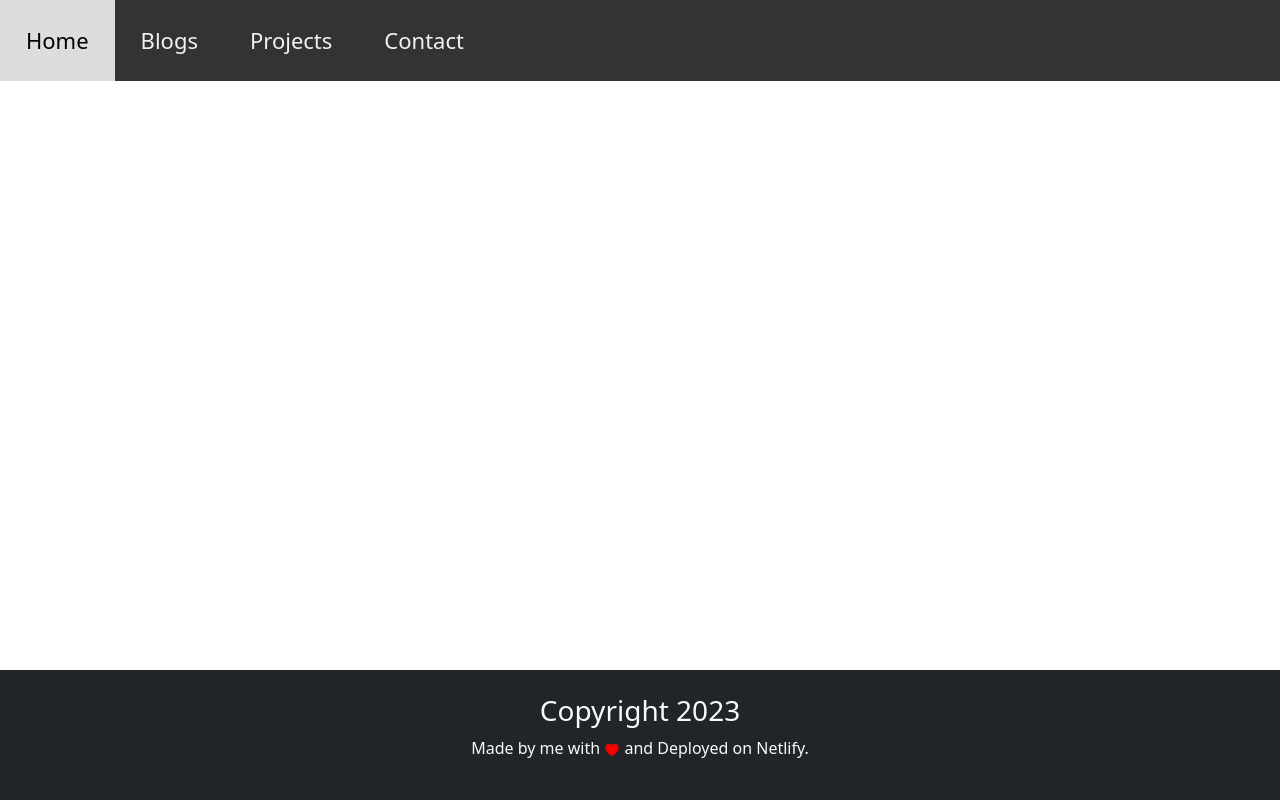
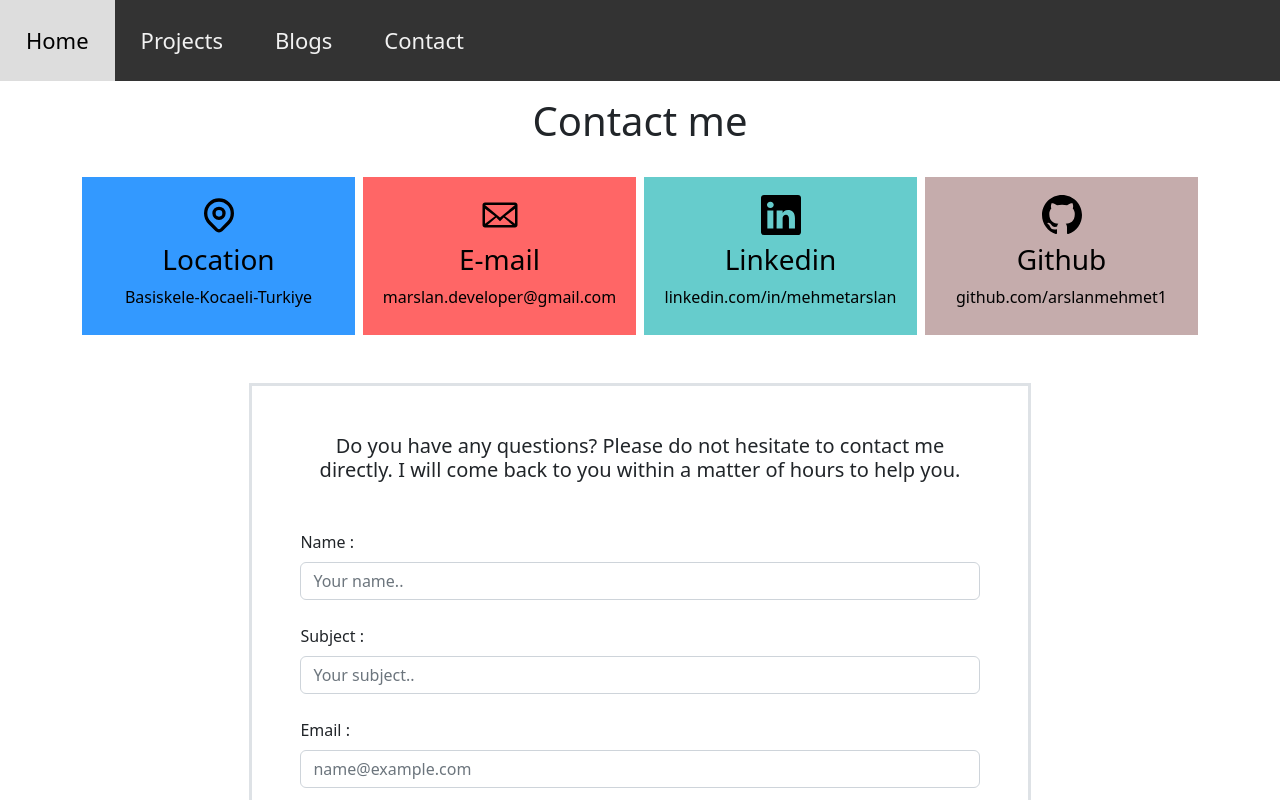
Before and after one commit to arslanmehmet1/MyWebPage, a React (Create React App) app: page /contact in a window 1280 px wide. Shown: the top 800 px of the page. Built offline with nearby package versions, Linux system fonts and the light colour scheme; a web font is replaced by a local one.

Commit message:
done except mail

```diff
--- a/src/components/Card.jsx
+++ b/src/components/Card.jsx
@@ -3,6 +3,12 @@ const Card = (data) => {
   const { title, image, desc, style, live, techno, source } = data;
 
   return (
+    <a
+      href={live}
+      target="_blank"
+      rel="noopener noreferrer"
+      style={{ textDecoration: "none" }}
+    >
       <div className="cards">
         <div className="titlediv">
           <h1 className="title">{title}</h1>
@@ -31,6 +37,7 @@ const Card = (data) => {
           </p>
         </div>
       </div>
+    </a>
   );
 };
 
--- a/src/components/Navbar.jsx
+++ b/src/components/Navbar.jsx
@@ -1,5 +1,5 @@
 import React from "react";
-import { NavLink } from "react-router-dom";
+import { Link, NavLink } from "react-router-dom";
 import "../css/navbar.css";
 
 const Navbar = () => {
@@ -29,10 +29,10 @@ const Navbar = () => {
       <div className="sticky-top">
         <div className="topnav" id="myTopnav">
           {/* <NavLink to="/">My Web Page</NavLink> */}
-          <NavLink to="/">Home</NavLink>
-          <NavLink to="/blogs/">Blogs</NavLink>
-          <NavLink to="/projects/">Projects</NavLink>
-          <NavLink to="/contact/">Contact</NavLink>
+          <Link to="/">Home</Link>
+          <Link to="/projects/">Projects</Link>
+          <Link to="/blogs/">Blogs</Link>
+          <Link to="/contact/">Contact</Link>
           <a href="javascript:void(0);" className="icon" onClick={myFunction}>
             <i className="fa fa-bars" />
           </a>
--- /dev/null
+++ b/src/css/blogs.css
@@ -0,0 +1,6 @@
+.middle {
+  height: 70vh;
+}
+.middle:hover {
+  cursor: progress;
+}
--- a/src/css/contact.css
+++ b/src/css/contact.css
@@ -0,0 +1,22 @@
+.first-box {
+  padding: 10px;
+  background: #59111158;
+}
+.second-box {
+  padding: 10px;
+  background: #39f;
+}
+.third-box {
+  padding: 10px;
+  background: #f66;
+}
+.fourth-box {
+  padding: 10px;
+  background: #6cc;
+}
+@media screen and (min-width: 1000px) {
+  .border {
+    width: 70%;
+    margin: auto;
+  }
+}
--- a/src/css/home.css
+++ b/src/css/home.css
@@ -111,3 +111,31 @@
   font-size: 2.5rem;
   text-decoration: underline;
 }
+.i-title {
+  height: 70px;
+  overflow: hidden;
+}
+
+.i-title-wrapper {
+  height: 100%;
+  animation: move 8s ease-in-out infinite alternate;
+}
+
+@keyframes move {
+  /* 50% {
+    transform: translateY(-50px);
+  } */
+
+  100% {
+    transform: translateY(-200px);
+  }
+}
+
+.i-title-item {
+  height: 50px;
+  font-size: 30px;
+  font-weight: bold;
+  color: #005c53;
+  display: flex;
+  align-items: center;
+}
--- a/src/pages/Blogs.jsx
+++ b/src/pages/Blogs.jsx
@@ -1,12 +1,18 @@
 import React from "react";
 import Footer from "../components/Footer";
 import Navbar from "../components/Navbar";
+import "../css/blogs.css";
 
 const Blogs = () => {
   return (
     <>
       <Navbar />
-      <Footer />
+      <div className="middle d-flex justify-content-center align-items-center">
+        <h3 className="">This page's editing is in progress</h3>
+      </div>
+      <div className="fixed-bottom">
+        <Footer />
+      </div>
     </>
   );
 };
--- a/src/pages/Contact.jsx
+++ b/src/pages/Contact.jsx
@@ -2,124 +2,141 @@ import React from "react";
 import Footer from "../components/Footer";
 import Navbar from "../components/Navbar";
 import "../css/contact.css";
+import { HiOutlineLocationMarker } from "react-icons/hi";
+import { GoMail } from "react-icons/go";
+import { BsLinkedin } from "react-icons/bs";
+import { BsGithub } from "react-icons/bs";
 
 const Contact = () => {
   return (
     <div>
       <Navbar />
-      <div className="overflow-hidden">
-        {/* <div className="contact row">
-          <div className="col-sm-7 m-5 p-3">
-            <section className="mb-4">
-              <h2 className="h1-responsive font-weight-bold text-center my-4">
-                Contact me
-              </h2>
-              <p className="text-center w-responsive mx-auto mb-5">
-                Do you have any questions? Please do not hesitate to contact us
-                directly. Our team will come back to you within a matter of
-                hours to help you.
+      <div className="bigblock text-center mt-3">
+        <div className="firstblog container">
+          <h1>Contact me</h1>
+          <br />
+          <div className="row text-center g-2">
+            <a
+              href="https://www.google.com/maps/place/Ba%C5%9Fiskele%2FKocaeli/@40.6884199,29.9032385,23679m/data=!3m1!1e3!4m6!3m5!1s0x14cb42e3bf1a1185:0x26aa1c0f34a00590!8m2!3d40.6298368!4d29.950926!16s%2Fm%2F0ch1cqg"
+              target="_blank"
+              rel="noopener noreferrer"
+              className="col-md-3 col-sm-6 text-decoration-none text-black"
+            >
+              <div className="second-box">
+                <h1>
+                  <HiOutlineLocationMarker />
+                </h1>
+                <h3>Location</h3>
+                <p>Basiskele-Kocaeli-Turkiye</p>
+              </div>
+            </a>
+            <a
+              href="mailto:marslan.developer@gmail.com"
+              className="col-md-3 col-sm-6 text-decoration-none text-black"
+            >
+              <div className="third-box">
+                <h1>
+                  <GoMail />
+                </h1>
+                <h3>E-mail</h3>
+                <p>marslan.developer@gmail.com</p>
+              </div>
+            </a>
+            <a
+              href="https://www.linkedin.com/in/mehmet-arslan-a40794243/"
+              target="_blank"
+              rel="noopener noreferrer"
+              className="col-md-3 col-sm-6 text-decoration-none text-black"
+            >
+              <div className="fourth-box">
+                <h1>
+                  <BsLinkedin />
+                </h1>
+                <h3>Linkedin</h3>
+                <p>linkedin.com/in/mehmetarslan</p>
+              </div>
+            </a>
+            <a
+              href="https://github.com/arslanmehmet1"
+              target="_blank"
+              rel="noopener noreferrer"
+              className="col-md-3 col-sm-6 text-decoration-none text-black"
+            >
+              <div className="first-box">
+                <h1>
+                  <BsGithub />
+                </h1>
+                <h3>Github</h3>
+                <p>github.com/arslanmehmet1</p>
+              </div>
+            </a>
+          </div>
+        </div>
+
+        <div className="secondblog container ">
+          <div className="my-5 p-5 border border-3">
+            <p className="text-center w-responsive mx-auto mb-5 h5">
+              Do you have any questions? Please do not hesitate to contact me
+              directly. I will come back to you within a matter of hours to help
+              you.
             </p>
-              <div className="row">
-                <div className="col-md-9 mb-md-0 mb-5">
-                  <form
-                    id="contact-form"
-                    name="contact-form"
-                    action="mail.php"
-                    method="POST"
-                  >
-                    <div className="row">
-                      <div className="col-md-6">
-                        <div className="md-form mb-0">
+
+            <div className="mb-4 text-start">
+              <label htmlFor="exampleFormControlInput1" className="form-label">
+                Name :
+              </label>
               <input
                 type="text"
-                            id="name"
-                            name="name"
                 className="form-control"
+                id="exampleFormControlInput1"
+                placeholder="Your name.."
               />
-                          <label htmlFor="name" className="">
-                            Your name
+            </div>
+            <div className="mb-4 text-start">
+              <label htmlFor="exampleFormControlInput1" className="form-label">
+                Subject :
               </label>
-                        </div>
-                      </div>
-                      <div className="col-md-6">
-                        <div className="md-form mb-0">
               <input
                 type="text"
-                            id="email"
-                            name="email"
                 className="form-control"
+                id="exampleFormControlInput1"
+                placeholder="Your subject.."
               />
-                          <label htmlFor="email" className="">
-                            Your email
+            </div>
+
+            <div className="mb-4 text-start">
+              <label htmlFor="exampleFormControlInput1" className="form-label">
+                Email :
               </label>
+              <input
+                type="email"
+                className="form-control"
+                id="exampleFormControlInput1"
+                placeholder="name@example.com"
+              />
+            </div>
+
+            <div className="mb-4 text-start">
+              <label
+                htmlFor="exampleFormControlTextarea1"
+                className="form-label"
+              >
+                You can write message :
+              </label>
+              <textarea
+                className="form-control"
+                id="exampleFormControlTextarea1"
+                rows={3}
+                defaultValue={""}
+              />
+            </div>
+            <button type="submit" class="btn btn-primary">
+              Send Message
+            </button>
           </div>
         </div>
       </div>
-                    <div className="row">
-                      <div className="col-md-12">
-                        <div className="md-form mb-0">
-                          <input
-                            type="text"
-                            id="subject"
-                            name="subject"
-                            className="form-control"
-                          />
-                          <label htmlFor="subject" className="">
-                            Subject
-                          </label>
-                        </div>
-                      </div>
-                    </div>
-                    <div className="row">
-                      <div className="col-md-12">
-                        <div className="md-form">
-                          <textarea
-                            type="text"
-                            id="message"
-                            name="message"
-                            rows={2}
-                            className="form-control md-textarea"
-                            defaultValue={""}
-                          />
-                          <label htmlFor="message">Your message</label>
-                        </div>
-                      </div>
-                    </div>
-                  </form>
-                  <div className="text-center text-md-left">
-                    <a
-                      className="btn btn-primary"
-                      onclick="document.getElementById('contact-form').submit();"
-                    >
-                      Send
-                    </a>
-                  </div>
-                  <div className="status" />
-                </div>
-                <div className="col-md-3 text-center">
-                  <ul className="list-unstyled mb-0">
-                    <li>
-                      <i className="fas fa-map-marker-alt fa-2x" />
-                      <p>San Francisco, CA 94126, USA</p>
-                    </li>
-                    <li>
-                      <i className="fas fa-phone mt-4 fa-2x" />
-                      <p>+ 01 234 567 89</p>
-                    </li>
-                    <li>
-                      <i className="fas fa-envelope mt-4 fa-2x" />
-                      <p>contact@mdbootstrap.com</p>
-                    </li>
-                  </ul>
-                </div>
-              </div>
-            </section>
-          </div>
-        </div> */}
-      </div>
-      <div className="fixed-bottom">
       <Footer />
-      </div>
     </div>
   );
 };
```
Also changed, not shown: src/App.js (+0 -9 lines), src/pages/Home.jsx (+30 -14 lines), src/assets/about.gif (added). Lines whose indentation alone changed are shown as unchanged.
